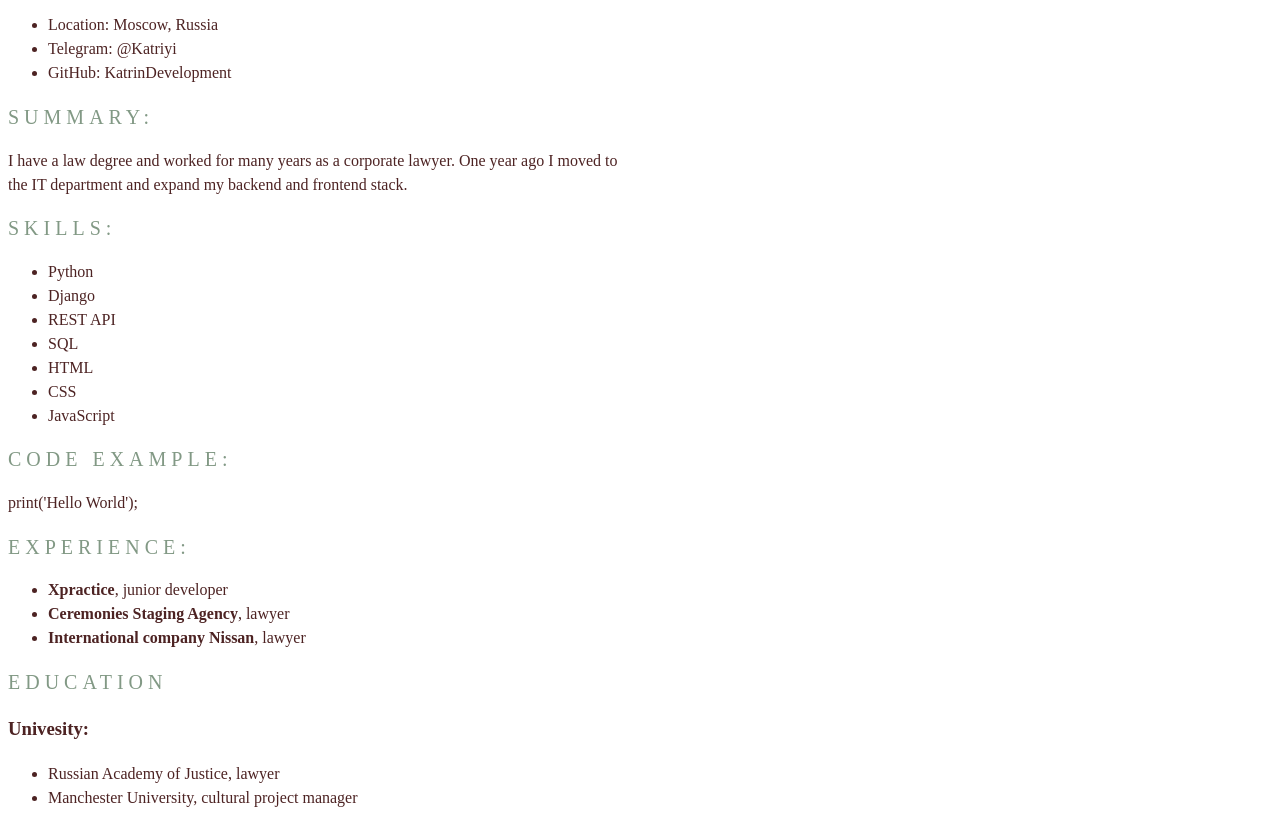
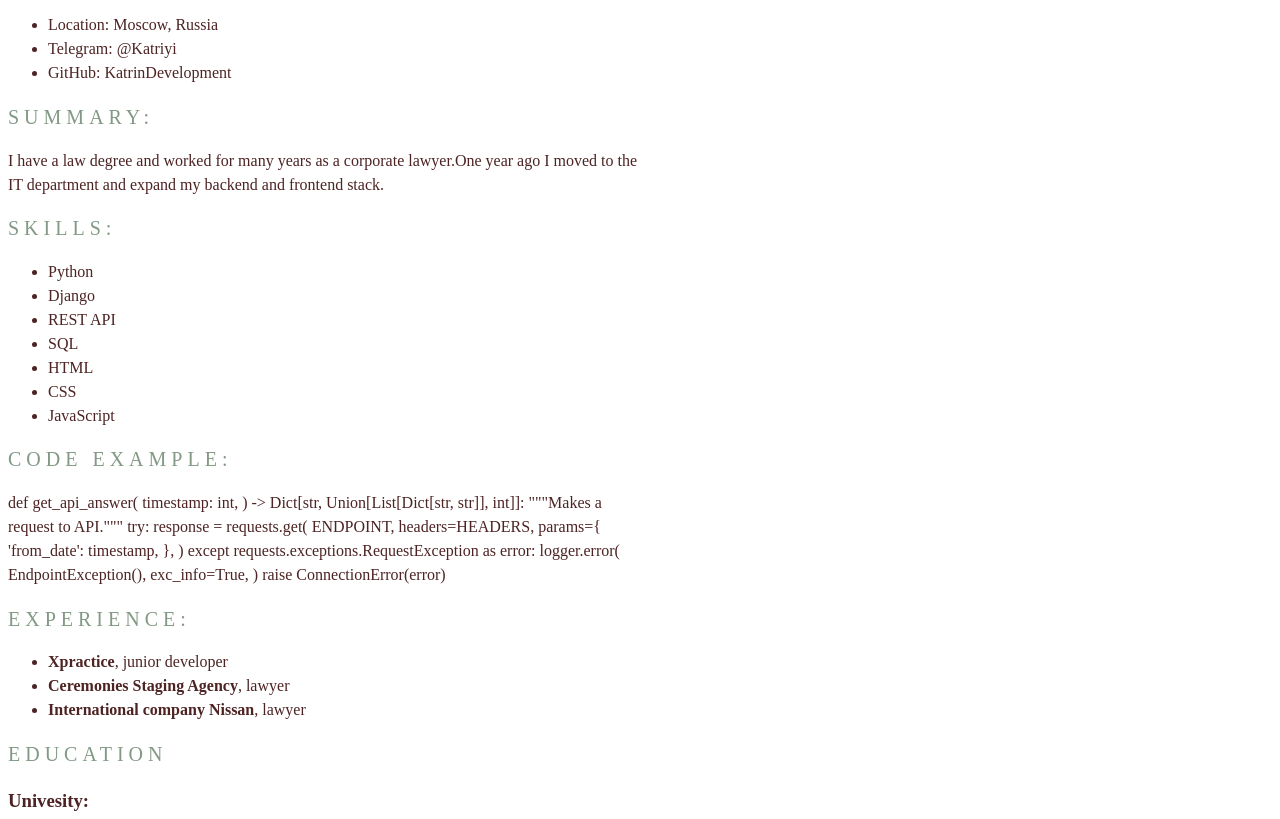
Before and after one commit to KatrinDevelopment/rsschool-cv, a plain HTML site: page index.html in a window 1280 px wide. Shown: the part 251-1070 px from the top of the page. Drawn offline with Linux system fonts and the light colour scheme.

Commit message:
fix: debug html

```diff
--- a/index.html
+++ b/index.html
@@ -7,6 +7,7 @@
   <title>cv</title>
 </head>
 <body>
+
   <header class = "header">
     <nav>
       <ul class="nav-list">
@@ -24,6 +25,7 @@
       <img src="./assets/img/avatar.jpg" alt="avatar">
     </div>
   </header>
+
   <main class = "header">
     <div class="conteiner">
 
@@ -43,10 +45,7 @@
 
       <section class="section" id="summary">
         <h2 class="section-title">Summary:</h2>
-        <p>I have a law degree and worked for many years as a corporate lawyer.
-          One year ago I moved to the IT department and expand my backend and
-          frontend stack.
-        </p>
+        <p>I have a law degree and worked for many years as a corporate lawyer.One year ago I moved to the IT department and expand my backend and frontend stack.</p>
       </section>
 
       <section class="section" id="skills">
@@ -64,7 +63,25 @@
 
       <section class="section" id="code-example">
         <h2 class="section-title">Code Example:</h2>
-        <span>print('Hello World');</span>
+        <span>def get_api_answer(
+          timestamp: int,
+       ) -> Dict[str, Union[List[Dict[str, str]], int]]:
+          """Makes a request to API."""
+          try:
+              response = requests.get(
+                  ENDPOINT,
+                  headers=HEADERS,
+                  params={
+                      'from_date': timestamp,
+                  },
+              )
+          except requests.exceptions.RequestException as error:
+              logger.error(
+                  EndpointException(),
+                  exc_info=True,
+              )
+              raise ConnectionError(error)
+        </span>
       </section>
 
       <section class="section" id="experience">
```
Also changed, not shown: asserts/fonts/Oswald-VariableFont_wght.ttf (added), asserts/img/avatar.jpg.jpg (added), 2 other files.
